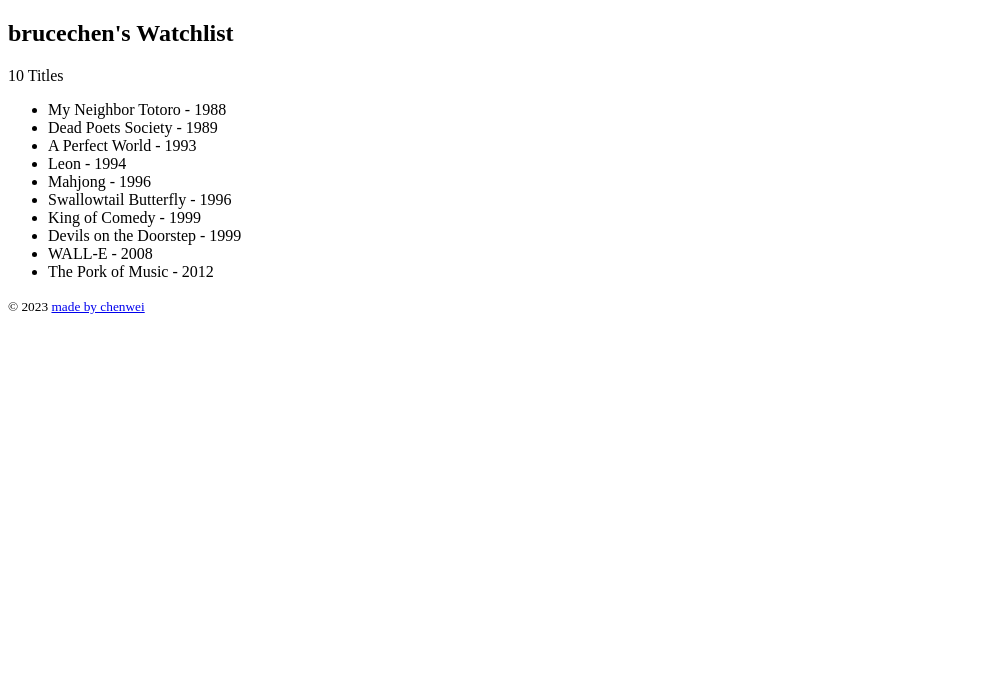
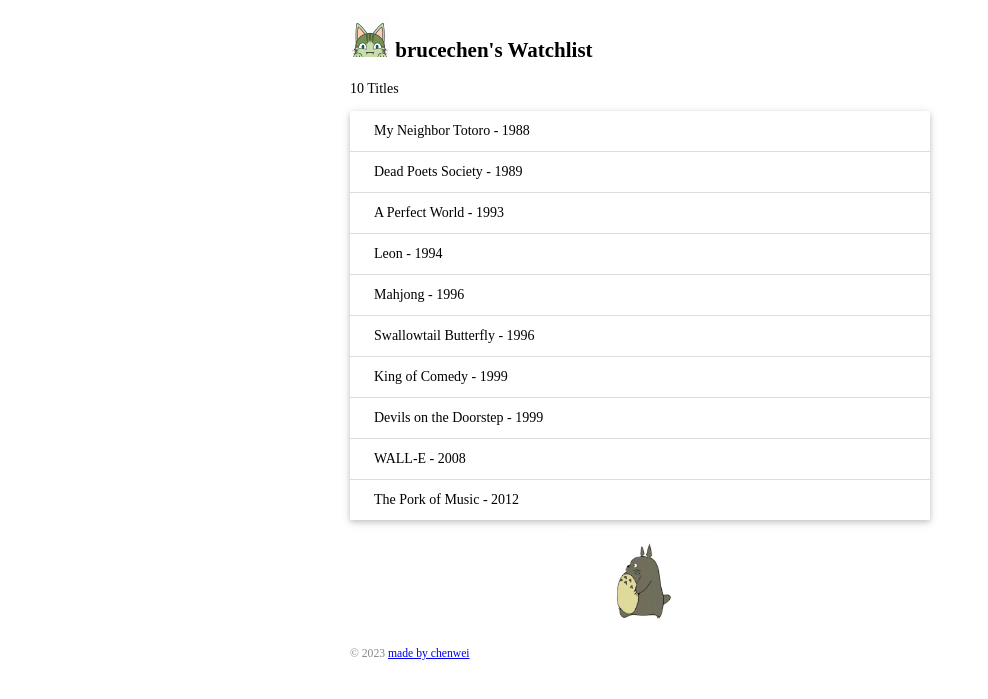
Before and after one commit to chenjixiv587/flask_exercise, a Flask app: page / in a window 1280 px wide. Shown: the top 699 px of the page, without its empty margins (0-988 px from the left). Run offline with Flask 3, Linux system fonts and the light colour scheme.

Commit message:
Add static files

```diff
--- a/app.py
+++ b/app.py
@@ -2,7 +2,10 @@ from flask import Flask
 from markupsafe import escape  # 为了返回安全
 from flask import url_for  # 自动生成路径
 from flask import render_template
+
+
 app = Flask(__name__)
+
 
 # 虚拟数据
 username = "brucechen"
--- /dev/null
+++ b/static/style.css
@@ -0,0 +1,53 @@
+/* 页面整体 */
+
+body {
+    margin: auto;
+    max-width: 580px;
+    font-size: 14px;
+}
+
+/* 页脚 */
+
+footer {
+    color: #888;
+    margin-top: 15px;
+    margin-bottom: 10px;
+
+}
+
+/* 头像 */
+
+.avatar {
+    width: 40px;
+}
+
+
+/* 电影列表 */
+.movie-list {
+    list-style-type: none;
+    padding: 0;
+    margin-bottom: 10px;
+    box-shadow: 0 2px 5px 0 rgba(0, 0, 0, 0.16), 0 2px 10px 0 rgba(0, 0, 0, 0.12);
+}
+
+.movie-list li {
+    padding: 12px 24px;
+    border-bottom: 1px solid #ddd;
+}
+
+.movie-list li:last-child {
+    border-bottom: none;
+}
+
+
+.movie-list:hover {
+    background-color: #f8f9fa;
+}
+
+/* 龙猫图片 */
+
+.totoro {
+    display: block;
+    margin: 0 auto;
+    height: 100px;
+}
--- a/templates/index.html
+++ b/templates/index.html
@@ -5,19 +5,24 @@
     <meta charset="UTF-8">
     <meta name="viewport" content="width=device-width, initial-scale=1.0">
     <title>{{ name }}'s Watchlist</title>
+    <link rel="icon" href="{{ url_for('static', filename='favicon.ico') }}">
+    <link rel="stylesheet" href="{{ url_for('static', filename='style.css') }}" type="text/css">
 </head>
 
 <body>
-    <h2>{{ name }}'s Watchlist</h2>
+    <h2><img src="{{ url_for('static', filename='images/avatar.png') }}" alt="Avatar" class="avatar"> {{ name }}'s
+        Watchlist</h2>
     {# 使用length 过滤器获取 movies 变量的长度 #}
     <p>{{ movies|length }} Titles</p>
-    <ul>
+    <ul class="movie-list">
         {% for movie in movies %} {# 迭代 movies 变量#}
         <li>{{ movie.title }} - {{ movie.year }}</li>
         {% endfor %}
     </ul>
+    <img class="totoro" src="{{ url_for('static', filename='images/totoro.gif') }}" alt="Walking Totoro">
     <footer>
         <small>&copy; 2023 <a href="#">made by chenwei</a></small>
+
     </footer>
 </body>
 
```
Also changed, not shown: static/favicon.ico (added), static/images/avatar.png (added), static/images/totoro.gif (added).
